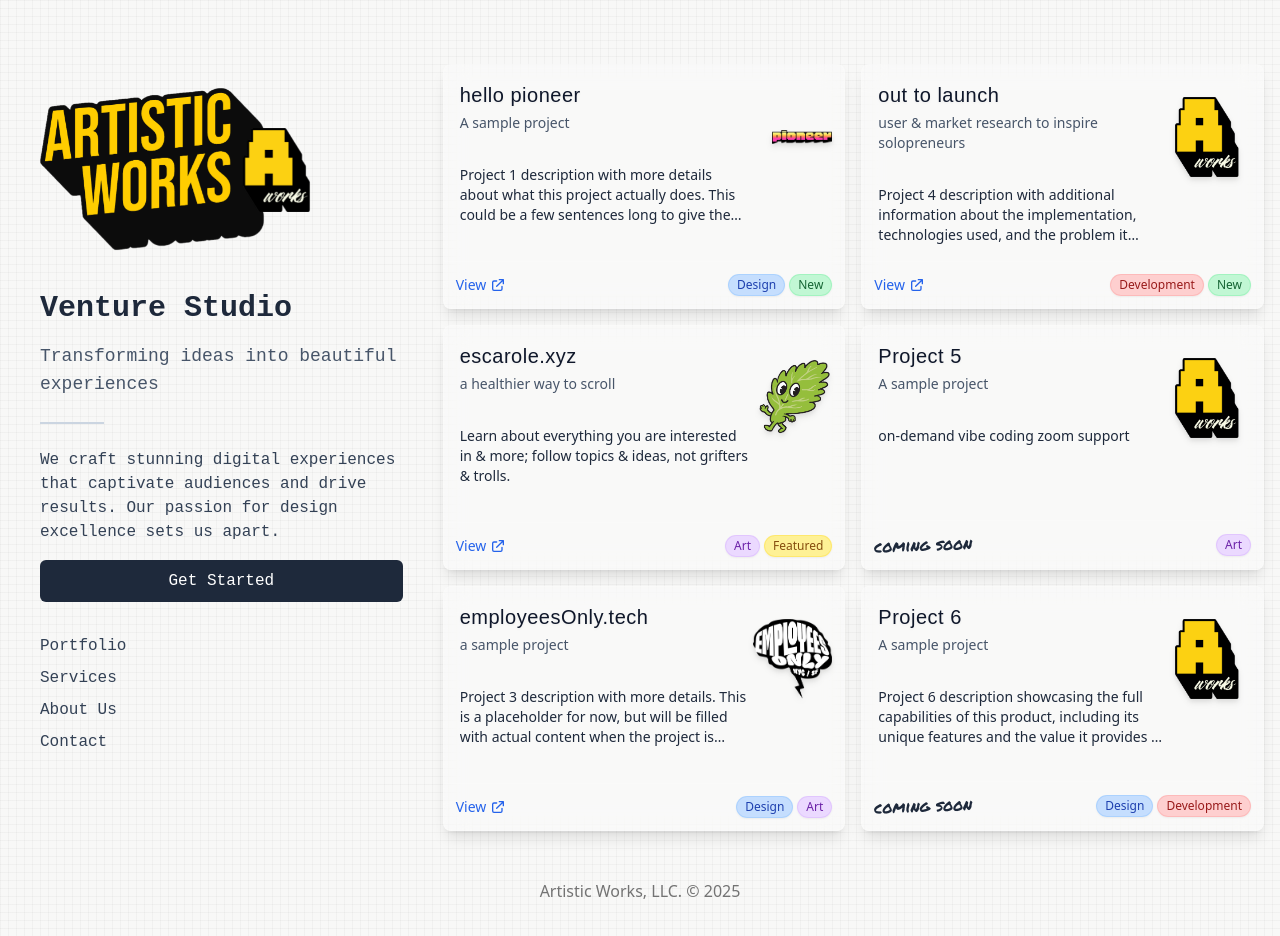
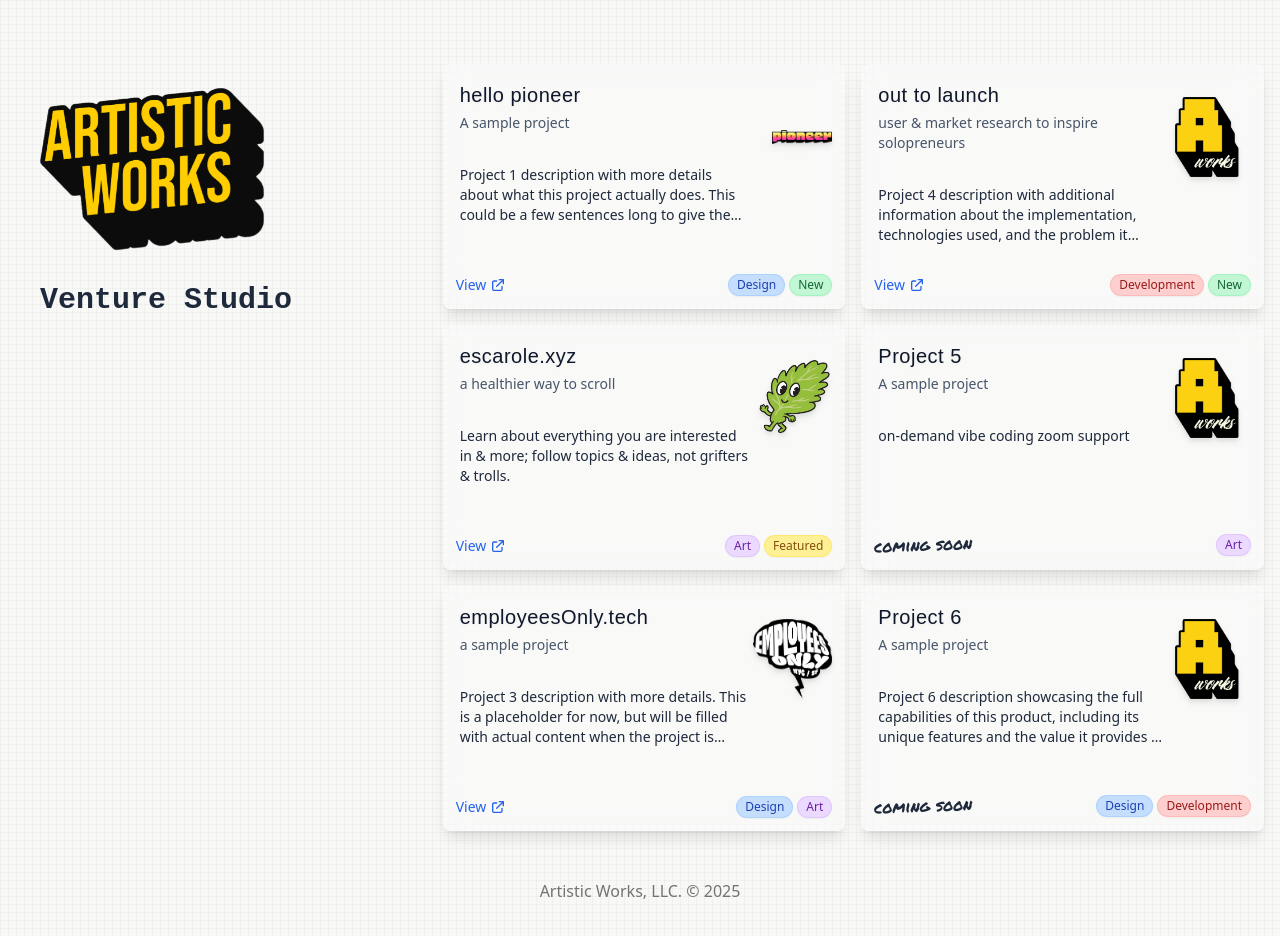
Before and after one commit to adm-vi/artistic-works, a React (Vite) app: page / in a window 1280 px wide. Shown: the top 936 px of the page. Built offline with nearby package versions, Linux system fonts and the light colour scheme; a web font is replaced by a local one.

Commit message:
feat: Add card flip animation to logo in Sidebar

```diff
--- a/src/components/Sidebar.jsx
+++ b/src/components/Sidebar.jsx
@@ -4,60 +4,80 @@ import artisticLogo from '../assets/artistic_logo.png'
 const Sidebar = () => {
   const [isHovered, setIsHovered] = useState(false)
 
-  const transform = isHovered
-    ? 'perspective(1000px) rotateX(20deg) rotateY(-10deg) translateY(-20px)'
-    : 'perspective(1000px) rotateX(0deg) rotateY(0deg) translateY(0)'
+  const mainLogoTransform = isHovered
+    ? 'perspective(1000px) rotateY(-75deg) translateZ(20px)'
+    : 'perspective(1000px) rotateY(0deg) translateZ(0)'
+
+  const smallLogoTransform = isHovered
+    ? 'perspective(1000px) translate3d(100px, 0, -40px) scale(1.6)'
+    : 'perspective(1000px) translate3d(0, 0, -40px) scale(1)'
 
   return (
     <div className="w-full rounded-md p-6 font-coding">
-      <div className="flex flex-col h-full">
-        <div className="relative w-full mb-8">
-          <div>
+      <div className="flex flex-col h-full items-center md:items-start">
+        <div className="relative w-full mb-8 flex flex-col items-center md:items-start">
+          <div className="relative">
+            {/* Container for both logos */}
             <div
-              className="inline-block"
+              className="relative w-56"
               onMouseEnter={() => setIsHovered(true)}
               onMouseLeave={() => setIsHovered(false)}
+              style={{ transformStyle: 'preserve-3d' }}
             >
+              {/* Small logo positioned in same spot */}
+              <img
+                src="/artistic_a.png"
+                alt="Artistic A Logo"
+                className="absolute inset-0 m-auto w-20 h-auto transition-all duration-700 ease-out"
+                style={{ transform: smallLogoTransform }}
+              />
+              {/* Main logo with door swing effect */}
               <img
                 src={artisticLogo}
                 alt="Artistic Works Logo"
-                className="w-56 h-auto transition-all duration-500 cursor-pointer filter drop-shadow-none hover:drop-shadow-lg"
-                style={{ transform }}
+                className="w-full h-auto transition-all duration-700 ease-in-out cursor-pointer"
+                style={{
+                  transform: mainLogoTransform,
+                  transformOrigin: 'left center'
+                }}
               />
             </div>
           </div>
-          <img
-            src="/artistic_a.png"
-            alt="Artistic A Logo"
-            className="absolute top-10 right-0 md:right-20 w-20 h-auto"
-          />
         </div>
 
-        <div className="md:space-y-4">
+        <div className="w-full md:space-y-4 text-center md:text-left">
           <h2 className="text-xl md:text-3xl font-bold text-slate-800 font-coding">Venture Studio</h2>
-          <p className="text-sm md:text-lg text-slate-600 font-light hidden md:block">Transforming ideas into beautiful experiences</p>
+          {/* <p className="text-sm md:text-lg text-slate-600 font-light hidden md:block">Transforming ideas into beautiful experiences</p> */}
         </div>
 
         {/* Divider visible only on md+ screens */}
-        <div className="h-0.5 w-16 bg-slate-300 my-6 hidden md:block"></div>
+        {/* <div className="h-0.5 w-16 bg-slate-300 my-6 hidden md:block"></div>
 
-        <p className="text-slate-700 text-sm md:text-base mt-4 md:mt-0 text-center md:text-left">
+        <div className="w-full text-center md:text-left">
+          <p className="text-slate-700 text-sm md:text-base mt-4 md:mt-0">
             We craft stunning digital experiences that captivate audiences and drive results.
             Our passion for design excellence sets us apart.
           </p>
+          <ul className="list-disc list-inside mt-4 text-slate-700 text-sm md:text-base">
+            <li>creating & building [digital products, physical products, services]</li>
+            <li>building beautiful products</li>
+            <li>consulting/advising [startups, solopreneurs, students]</li>
+            <li>developing [commercial & retail projects in NYC]</li>
+            <li>community leadership [schools, nonprofits, councils, etc.]</li>
+          </ul>
 
           <button className="mt-4 px-4 md:px-6 py-2 bg-slate-800 text-white rounded-md hover:bg-slate-700 transition-colors text-sm md:text-base w-full md:w-auto mx-auto md:mx-0 font-coding">
             Get Started
           </button>
+        </div> */}
 
-        <nav className="mt-auto pt-4 md:pt-8">
+        {/* <nav className="mt-auto pt-4 md:pt-8 w-full">
           <ul className="flex md:flex-col gap-3 md:gap-0 md:space-y-2 flex-wrap justify-center md:justify-start">
-            <li><a href="#" className="text-sm md:text-base text-slate-700 hover:text-slate-900 transition-colors">Portfolio</a></li>
             <li><a href="#" className="text-sm md:text-base text-slate-700 hover:text-slate-900 transition-colors">Services</a></li>
             <li><a href="#" className="text-sm md:text-base text-slate-700 hover:text-slate-900 transition-colors">About Us</a></li>
             <li><a href="#" className="text-sm md:text-base text-slate-700 hover:text-slate-900 transition-colors">Contact</a></li>
           </ul>
-        </nav>
+        </nav> */}
       </div>
     </div>
   )
```
Lines whose indentation alone changed are shown as unchanged.
